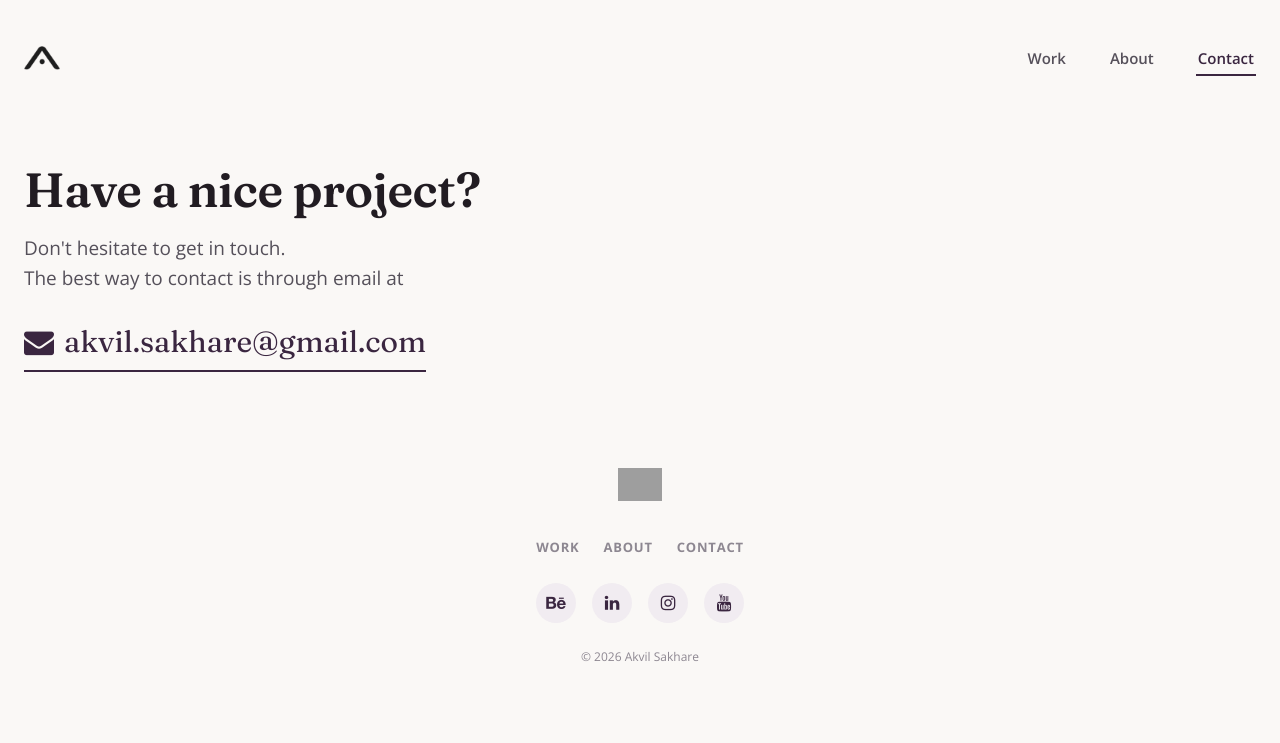
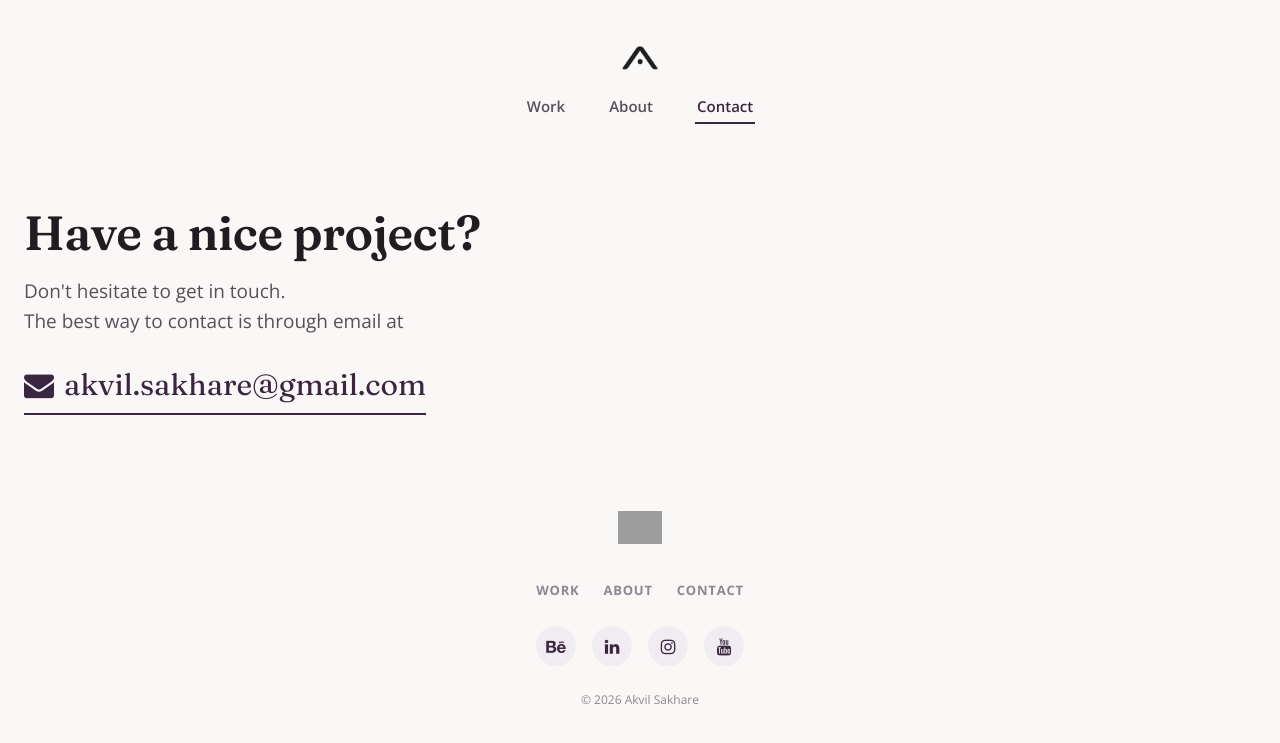
Before and after one commit to Akvils/akvils.github.io, a Jekyll site: the page built from contact.html, in a window 1280 px wide. Shown: the top 743 px of the page. Built offline with Jekyll 4.4.1, drawn with Linux system fonts in a browser that asks for light colours; grey boxes are pictures that could not be loaded.

Commit message:
Update main.css

```diff
--- a/css/main.css
+++ b/css/main.css
@@ -170,8 +170,11 @@ h1, h2, h3 {
 
 .site-header .wrap {
   display: flex;
+  flex-direction: column;
   align-items: center;
-  justify-content: space-between;
+  justify-content: center;
+  gap: var(--space-2);
+  text-align: center;
 }
 
 .site-logo img {
@@ -336,6 +339,8 @@ h1, h2, h3 {
 .page-title {
   padding: var(--space-5) 0 var(--space-4);
   max-width: 720px;
+  margin: 0 auto;
+  text-align: center;
 }
 
 .page-title h2 {
```
